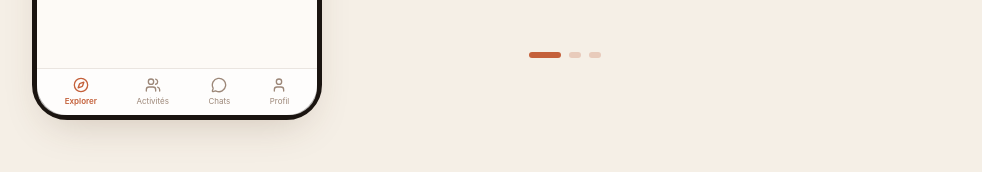
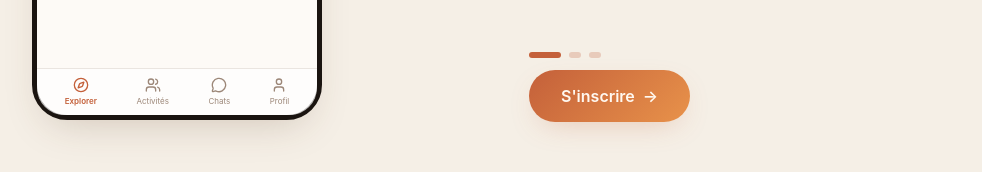
Before and after one commit to kourasoumare/frontend-Around-Activities-V2, a Next.js app: page / in a window 1280 px wide. Shown: the part 1694-1866 px from the top of the page, without its empty margins (143-1125 px from the left). Built offline with nearby package versions, Linux system fonts and the light colour scheme.

Commit message:
feat(landing): bouton S'inscrire fixe sous le texte desktop

```diff
--- a/src/app/page.tsx
+++ b/src/app/page.tsx
@@ -315,6 +315,7 @@ function ScrollStoryDesktop() {
               );
             })}
 
+            {/* Dots */}
             <div className="absolute -bottom-4 left-0 flex gap-2">
               {STEPS.map((_, i) => (
                 <span
@@ -327,6 +328,17 @@ function ScrollStoryDesktop() {
                   }}
                 />
               ))}
+            </div>
+
+            {/* Bouton S'inscrire — fixe, indépendant des steps */}
+            <div className="absolute -bottom-20 left-0">
+              <a
+                href="#top"
+                onClick={(e) => { e.preventDefault(); window.scrollTo({ top: 0, behavior: "smooth" }); }}
+                className="btn-primary inline-flex items-center gap-2 !px-8 !py-3.5 text-base"
+              >
+                S&apos;inscrire <span>→</span>
+              </a>
             </div>
           </div>
 
```
